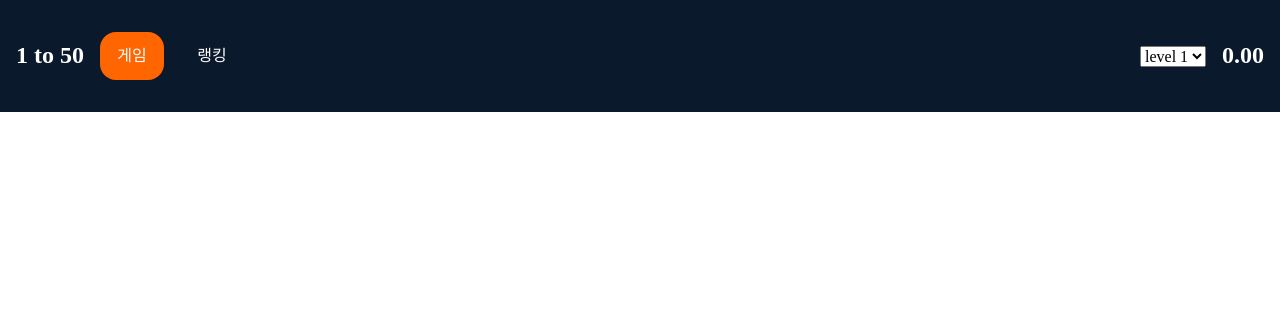
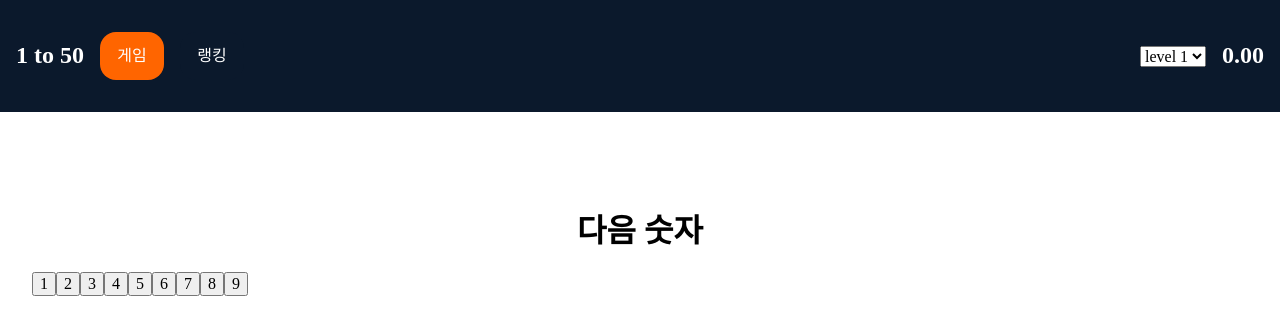
Before and after one commit to gwagjiug/JiUgGwag, a React (Vite) app in the folder week3/assignment/: page / in a window 1280 px wide. Shown: the top 334 px of the page. Built offline with nearby package versions, Linux system fonts and the light colour scheme.

Commit message:
style : 버튼생성

```diff
--- a/week3/assignment/src/components/Header.jsx
+++ b/week3/assignment/src/components/Header.jsx
@@ -1,12 +1,13 @@
 // Header.js
 import React, { useState, useEffect } from 'react';
 import { MainHeader } from '../style/header';
-import Timer from './Timer'; // Timer 컴포넌트 import
+import Timer from './Timer';
 
-function Header() {
+function Header({ onLevelChange }) {
   const [activeButton, setActiveButton] = useState('게임');
   const [time, setTime] = useState(0);
   const [isRunning, setIsRunning] = useState(false);
+  const [level, setLevel] = useState('level 1');
 
   useEffect(() => {
     let timer;
@@ -20,6 +21,13 @@ function Header() {
 
   const handleStart = () => setIsRunning(true);
   const handleStop = () => setIsRunning(false);
+
+  const handleLevelChange = (e) => {
+    setLevel(e.target.value);
+    if (onLevelChange) {
+      onLevelChange(e.target.value);
+    }
+  };
 
   return (
     <MainHeader>
@@ -44,7 +52,7 @@ function Header() {
       </div>
       {activeButton !== '랭킹' && (
         <div className="header__right">
-          <select>
+          <select value={level} onChange={handleLevelChange}>
             <option value="level 1">level 1</option>
             <option value="level 2">level 2</option>
             <option value="level 3">level 3</option>
--- /dev/null
+++ b/week3/assignment/src/pages/Game.jsx
@@ -0,0 +1,37 @@
+// Game.js
+import React from 'react';
+import { MainTitle, MainContainer } from '../style/game';
+
+function Game({ level }) {
+  const getButtonCount = () => {
+    switch (level) {
+      case 'level 1':
+        return 3 * 3; // 3x3 버튼
+      case 'level 2':
+        return 4 * 4; // 4x4 버튼
+      case 'level 3':
+        return 5 * 5; // 5x5 버튼
+      default:
+        return 0;
+    }
+  };
+
+  const buttonCount = getButtonCount();
+
+  return (
+    <MainContainer>
+      <MainTitle>
+        <h1>다음 숫자</h1>
+      </MainTitle>
+      <div className="button-grid">
+        {Array.from({ length: buttonCount }, (_, index) => (
+          <button key={index} className="grid-button">
+            {index + 1}
+          </button>
+        ))}
+      </div>
+    </MainContainer>
+  );
+}
+
+export default Game;
--- a/week3/assignment/src/pages/Main.jsx
+++ b/week3/assignment/src/pages/Main.jsx
@@ -1,9 +1,17 @@
+import { useState } from 'react';
 import React from 'react';
 import Header from '../components/Header';
+import Game from './Game';
 function Main() {
+  const [level, setLevel] = useState('level 1'); // 레벨 상태 관리
+
+  const handleLevelChange = (newLevel) => {
+    setLevel(newLevel);
+  };
   return (
     <>
-      <Header />
+      <Header onLevelChange={handleLevelChange} />
+      <Game level={level} />
     </>
   );
 }
--- /dev/null
+++ b/week3/assignment/src/style/game.js
@@ -0,0 +1,20 @@
+import styled from 'styled-components';
+
+export const MainTitle = styled.div`
+  width: 100%;
+  margin-top: 10rem;
+  display: flex;
+  justify-content: center;
+`;
+
+export const MainContainer = styled.div`
+  width: auto;
+  height: auto;
+  padding: 2rem;
+
+  .button-grid {
+  }
+
+  .grid-button {
+  }
+`;
--- a/week3/assignment/src/style/header.js
+++ b/week3/assignment/src/style/header.js
@@ -44,4 +44,8 @@ export const MainHeader = styled.header`
   .header__timer {
     color: white;
   }
+  .header__select {
+    width: 5rem;
+    border-radius: 0.5rem;
+  }
 `;
```
